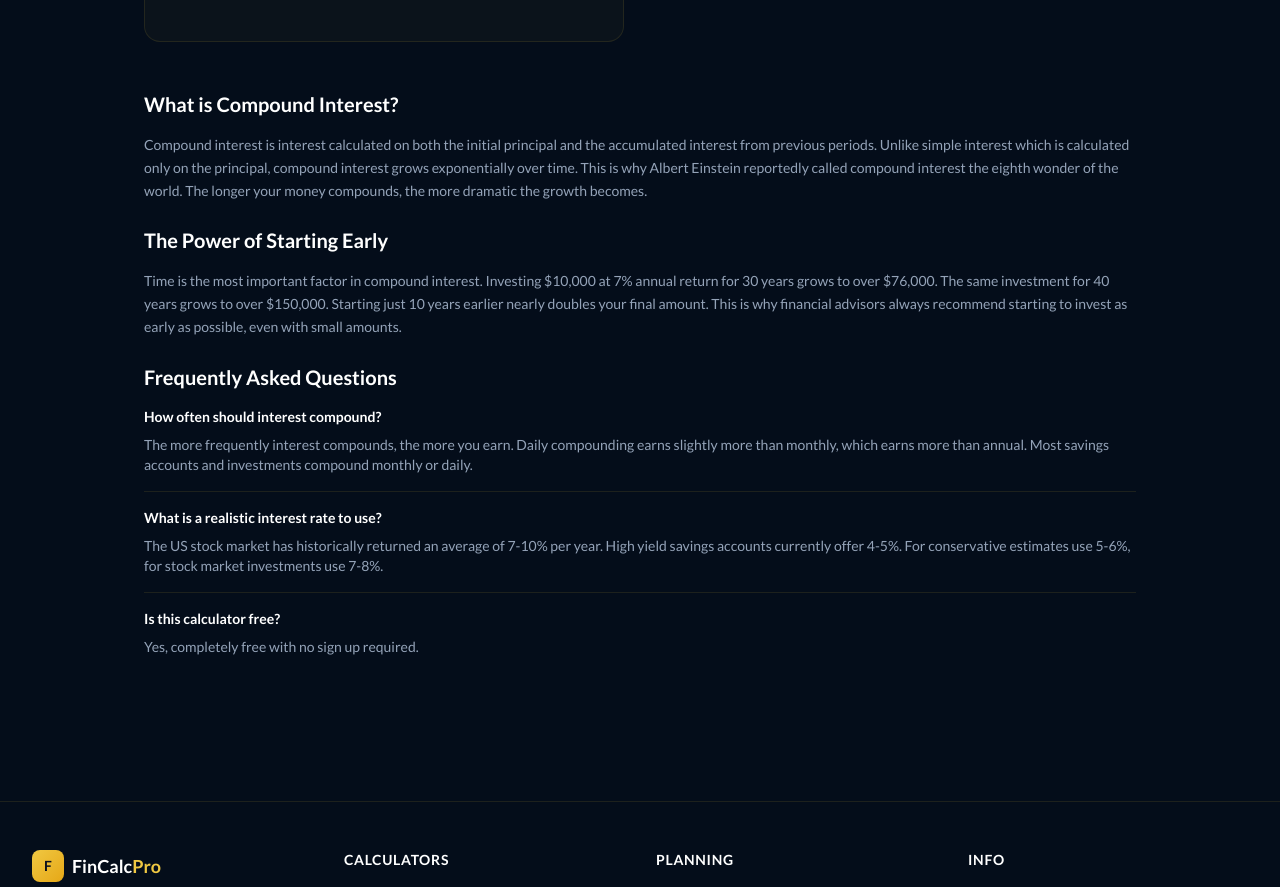
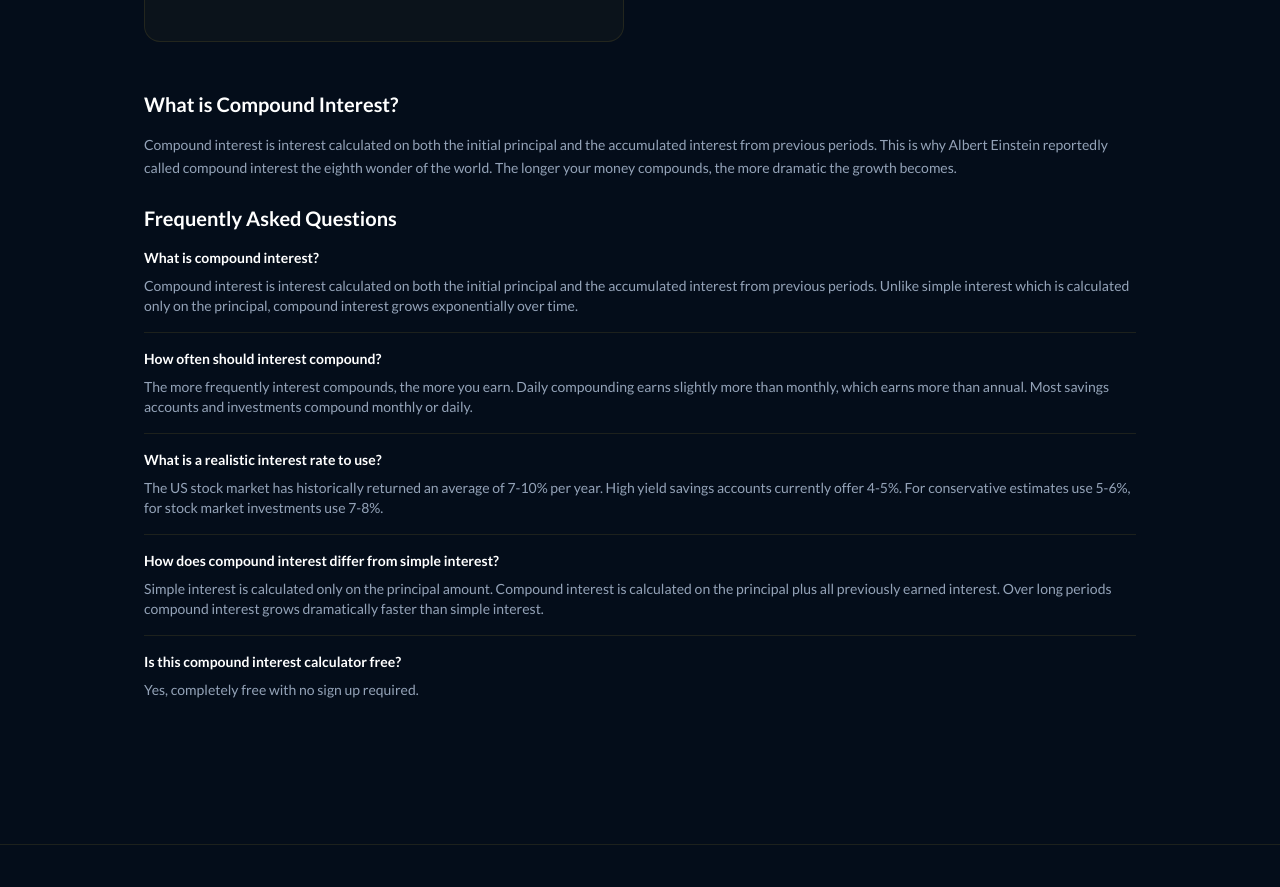
Before and after one commit to mumu15/finance-calc-pro, a Next.js app: page /compound-interest in a window 1280 px wide. Shown: the part 760-1647 px from the top of the page. Built offline with nearby package versions, Linux system fonts and the light colour scheme; a web font is replaced by a local one.

Commit message:
Add FAQ schema to compound interest page

```diff
--- a/app/compound-interest/page.js
+++ b/app/compound-interest/page.js
@@ -2,6 +2,15 @@
 import { useState } from 'react'
 import Header from '../../components/Header'
 import Footer from '../../components/Footer'
+import FaqSchema from '../../components/FaqSchema'
+
+const faqs = [
+  { q: 'What is compound interest?', a: 'Compound interest is interest calculated on both the initial principal and the accumulated interest from previous periods. Unlike simple interest which is calculated only on the principal, compound interest grows exponentially over time.' },
+  { q: 'How often should interest compound?', a: 'The more frequently interest compounds, the more you earn. Daily compounding earns slightly more than monthly, which earns more than annual. Most savings accounts and investments compound monthly or daily.' },
+  { q: 'What is a realistic interest rate to use?', a: 'The US stock market has historically returned an average of 7-10% per year. High yield savings accounts currently offer 4-5%. For conservative estimates use 5-6%, for stock market investments use 7-8%.' },
+  { q: 'How does compound interest differ from simple interest?', a: 'Simple interest is calculated only on the principal amount. Compound interest is calculated on the principal plus all previously earned interest. Over long periods compound interest grows dramatically faster than simple interest.' },
+  { q: 'Is this compound interest calculator free?', a: 'Yes, completely free with no sign up required.' },
+]
 
 export default function CompoundInterest() {
   const [form, setForm] = useState({ principal: 10000, rate: 7, years: 10, compound: 12, monthly: 0 })
@@ -15,11 +24,8 @@ export default function CompoundInterest() {
     const t = form.years
     const p = form.principal
     const m = form.monthly
-
     let amount = p * Math.pow(1 + r / n, n * t)
-    if (m > 0) {
-      amount += m * ((Math.pow(1 + r / n, n * t) - 1) / (r / n))
-    }
+    if (m > 0) amount += m * ((Math.pow(1 + r / n, n * t) - 1) / (r / n))
     const totalContributions = p + (m * 12 * t)
     const totalInterest = amount - totalContributions
     setResult({ amount: amount.toFixed(2), totalContributions: totalContributions.toFixed(2), totalInterest: totalInterest.toFixed(2) })
@@ -29,6 +35,7 @@ export default function CompoundInterest() {
 
   return (
     <>
+      <FaqSchema faqs={faqs} />
       <Header />
       <main className="max-w-5xl mx-auto px-4 py-12">
         <div className="text-center mb-10">
@@ -97,27 +104,17 @@ export default function CompoundInterest() {
         <div className="space-y-6 mt-12">
           <div className="result-box">
             <h2 className="text-xl font-bold text-white mb-4">What is Compound Interest?</h2>
-            <p className="text-slate-400 text-sm leading-relaxed">Compound interest is interest calculated on both the initial principal and the accumulated interest from previous periods. Unlike simple interest which is calculated only on the principal, compound interest grows exponentially over time. This is why Albert Einstein reportedly called compound interest the eighth wonder of the world. The longer your money compounds, the more dramatic the growth becomes.</p>
-          </div>
-          <div className="result-box">
-            <h2 className="text-xl font-bold text-white mb-4">The Power of Starting Early</h2>
-            <p className="text-slate-400 text-sm leading-relaxed">Time is the most important factor in compound interest. Investing $10,000 at 7% annual return for 30 years grows to over $76,000. The same investment for 40 years grows to over $150,000. Starting just 10 years earlier nearly doubles your final amount. This is why financial advisors always recommend starting to invest as early as possible, even with small amounts.</p>
+            <p className="text-slate-400 text-sm leading-relaxed">Compound interest is interest calculated on both the initial principal and the accumulated interest from previous periods. This is why Albert Einstein reportedly called compound interest the eighth wonder of the world. The longer your money compounds, the more dramatic the growth becomes.</p>
           </div>
           <div className="result-box">
             <h2 className="text-xl font-bold text-white mb-4">Frequently Asked Questions</h2>
             <div className="space-y-4 text-sm">
-              <div className="border-b pb-4" style={{borderColor:"rgba(240,200,66,0.1)"}}>
-                <h3 className="text-white font-semibold mb-2">How often should interest compound?</h3>
-                <p className="text-slate-400">The more frequently interest compounds, the more you earn. Daily compounding earns slightly more than monthly, which earns more than annual. Most savings accounts and investments compound monthly or daily.</p>
-              </div>
-              <div className="border-b pb-4" style={{borderColor:"rgba(240,200,66,0.1)"}}>
-                <h3 className="text-white font-semibold mb-2">What is a realistic interest rate to use?</h3>
-                <p className="text-slate-400">The US stock market has historically returned an average of 7-10% per year. High yield savings accounts currently offer 4-5%. For conservative estimates use 5-6%, for stock market investments use 7-8%.</p>
-              </div>
-              <div className="pb-4">
-                <h3 className="text-white font-semibold mb-2">Is this calculator free?</h3>
-                <p className="text-slate-400">Yes, completely free with no sign up required.</p>
-              </div>
+              {faqs.map((faq, i) => (
+                <div key={i} className={i < faqs.length - 1 ? "border-b pb-4" : "pb-4"} style={{borderColor:"rgba(240,200,66,0.1)"}}>
+                  <h3 className="text-white font-semibold mb-2">{faq.q}</h3>
+                  <p className="text-slate-400">{faq.a}</p>
+                </div>
+              ))}
             </div>
           </div>
         </div>
```
